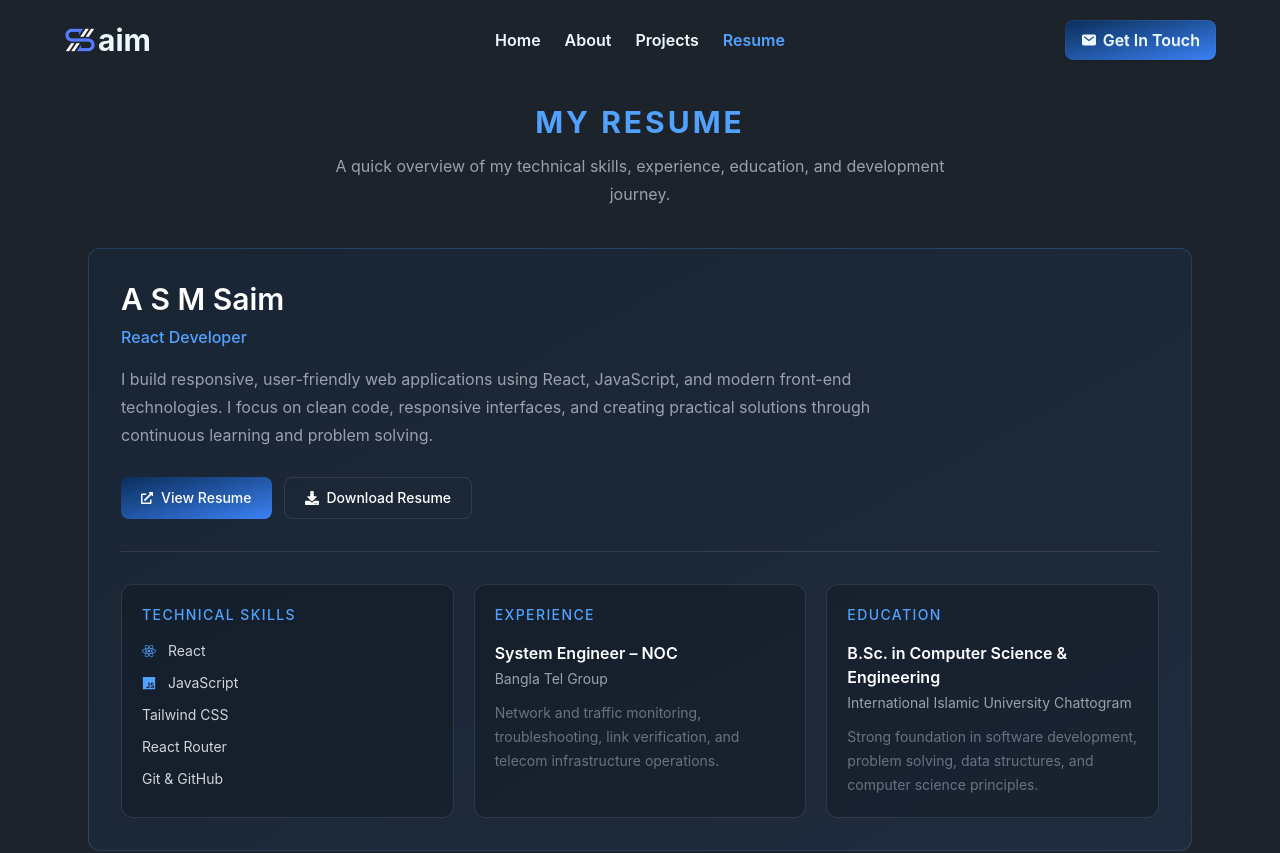
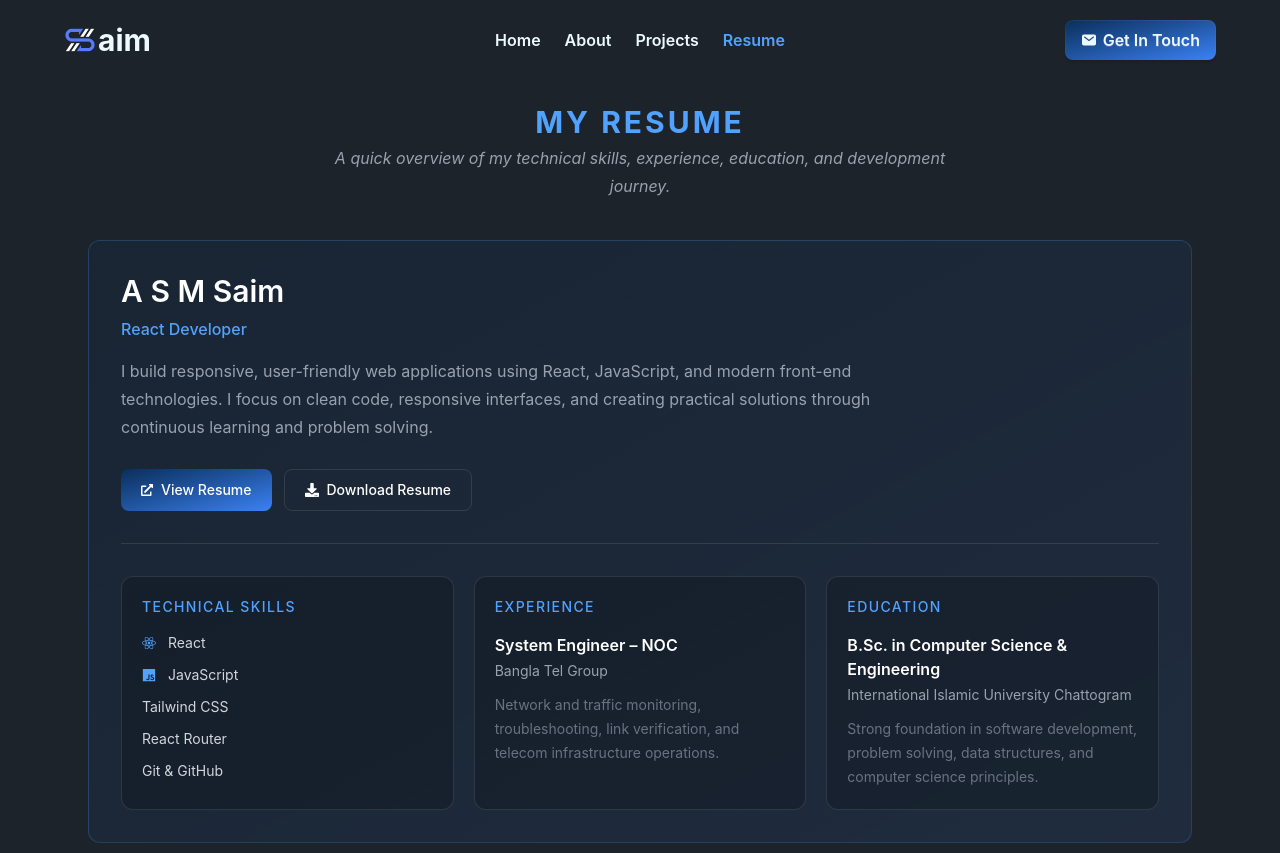
Before and after one commit to asm-saim/portfolio, a React (Vite) app: page /resume in a window 1280 px wide. Shown: the top 853 px of the page. Built offline with nearby package versions, Linux system fonts and the light colour scheme.

Commit message:
resume font changed

```diff
--- a/src/pages/Resume/Resume.jsx
+++ b/src/pages/Resume/Resume.jsx
@@ -25,7 +25,7 @@ const Resume = () => {
           My Resume
         </span>
 
-          <p className="mt-3 max-w-2xl mx-auto text-sm sm:text-base text-gray-400 leading-7">
+          <p className="mt-1 max-w-2xl mx-auto text-sm sm:text-base text-gray-400 leading-7 italic">
             A quick overview of my technical skills, experience, education,
             and development journey.
           </p>
```
